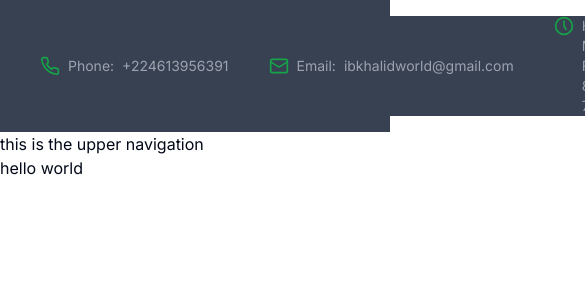
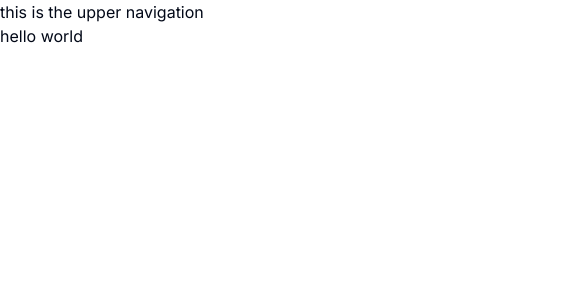
Before and after one commit to Dmambo/koulibaly, a Next.js app: page / in a window 390 px wide. Shown: the top 300 px of the page, 585 px wide, since content can reach past the window. Built offline with nearby package versions, Linux system fonts and the light colour scheme.

Commit message:
Modified the navigation

```diff
--- a/components/ui/navigation/components/upperNav.tsx
+++ b/components/ui/navigation/components/upperNav.tsx
@@ -3,7 +3,7 @@ import { FaFacebook, FaTwitter, FaLinkedin, FaInstagram } from "react-icons/fa";
 
 const UpperNav = () => {
   return (
-    <div className="flex text-sm justify-between items-center bg-gray-700 text-gray-400 py-4 px-10">
+    <div className="hidden md:flex text-sm justify-between items-center bg-gray-700 text-gray-400 py-4 px-10">
       <div className="flex text-sm gap-10 items-center bg-gray-700 text-gray-400">
         <div className="flex gap-2">
           {" "}
```
